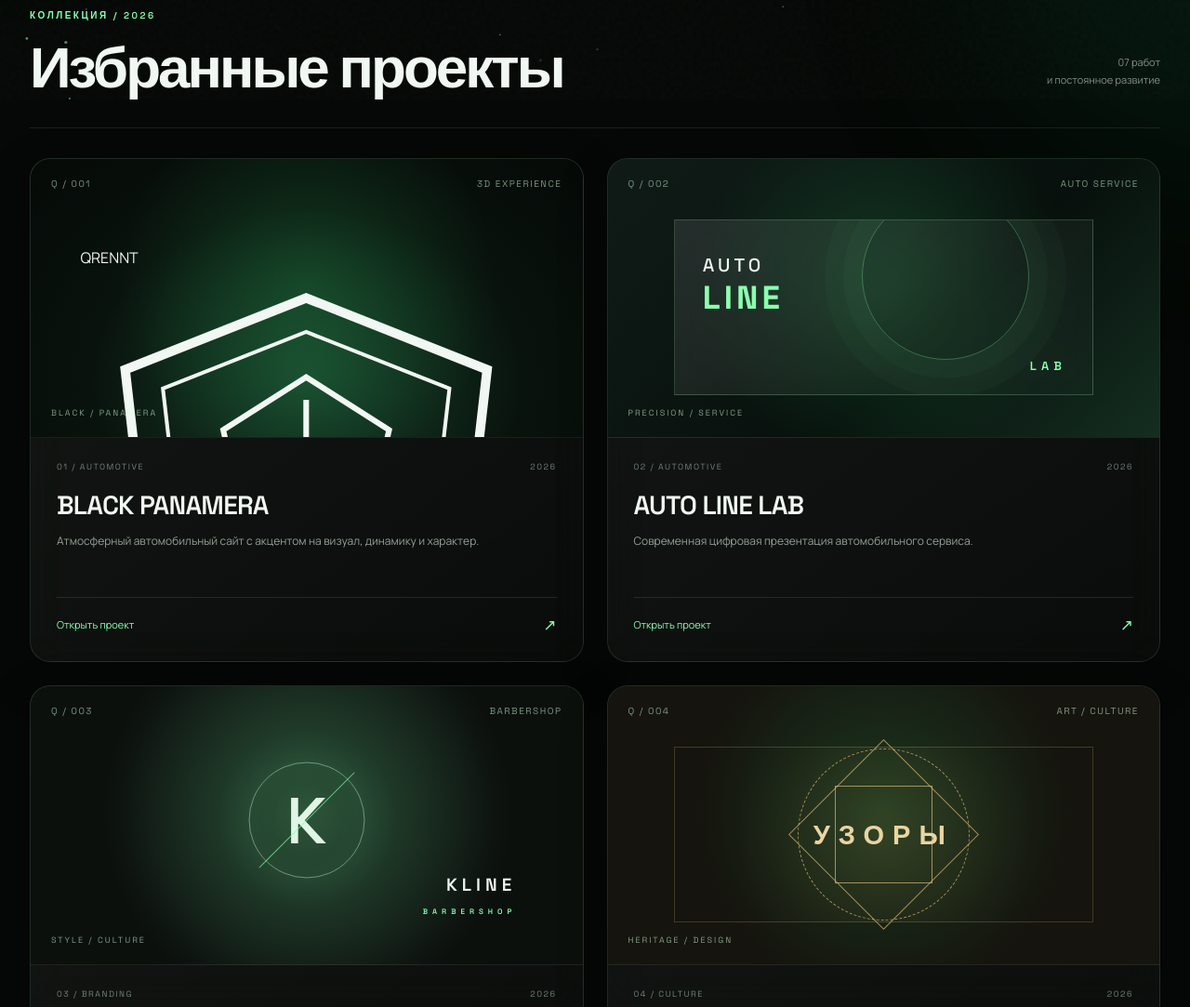
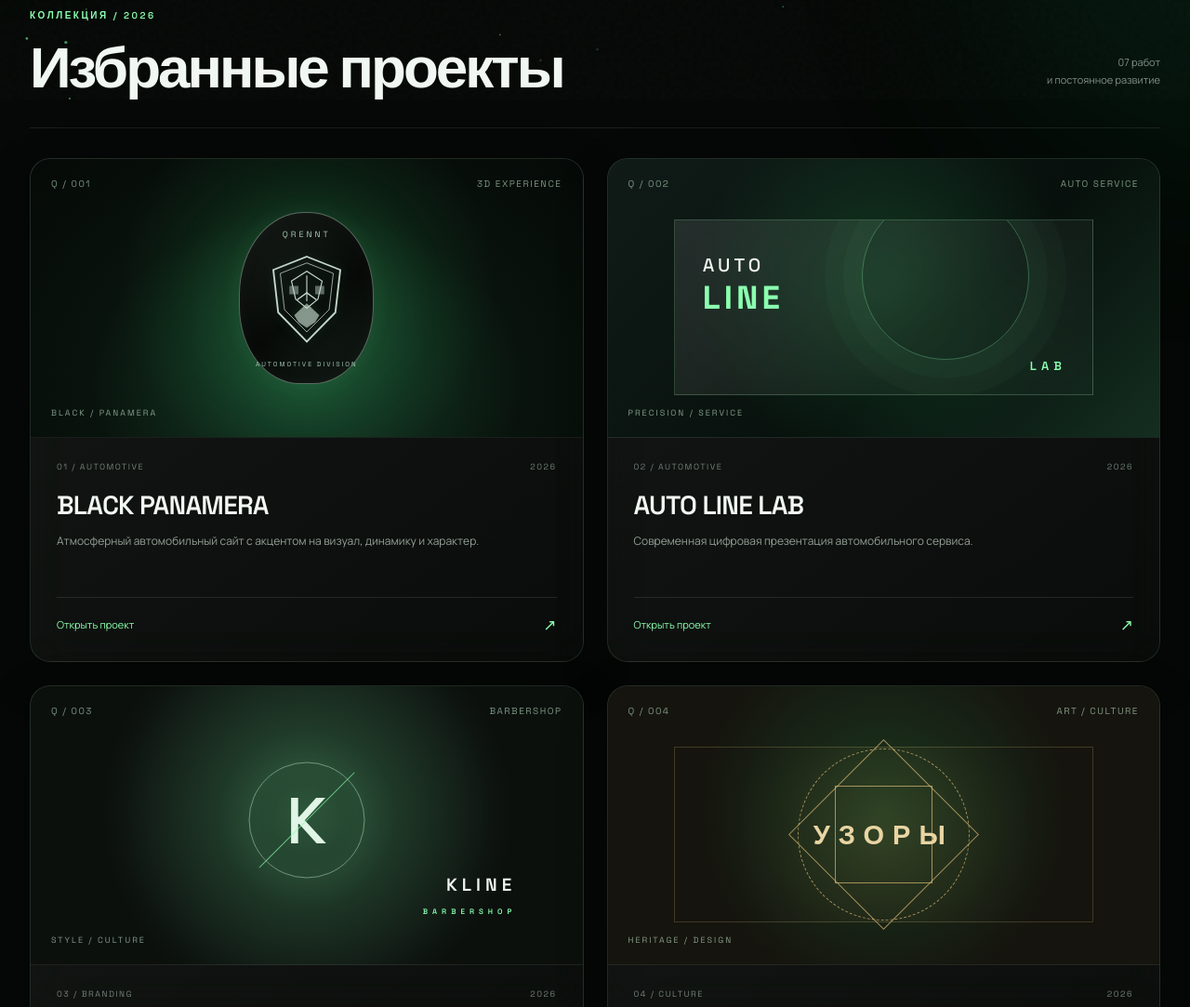
Before and after one commit to qrennt-work/qrennt_portfolio, a plain HTML site: page projects.html in a window 1280 px wide. Shown: the part 693-1776 px from the top of the page at 93% size. Drawn offline with Linux system fonts and the light colour scheme.

```diff
--- a/projects.css
+++ b/projects.css
@@ -370,69 +370,107 @@ body::before {
 .project-link span:last-child { font-size: 17px; transition: transform .3s; }
 .project-link:hover span:last-child { transform: translate(4px,-4px); }
 
-/* BLACK PANAMERA */
+/* BLACK PANAMERA — STATIC CUSTOM CREST */
+
 .visual-car {
-  background: radial-gradient(ellipse at 50% 80%, #17442b, #09130d 55%, #050907);
+  background:
+    radial-gradient(ellipse at 50% 80%, #17442b, #09130d 55%, #050907);
 }
-.car-scene {
+
+.visual-car .car-body,
+.visual-car .car-window,
+.visual-car .car-wheel,
+.visual-car .car-light,
+.visual-car .car-floor {
+  display: none !important;
+}
+
+.crest-scene {
   position: absolute;
-  width: 82%;
-  height: 140px;
-  left: 9%;
-  top: 95px;
-  animation: carHover 5s ease-in-out infinite;
+  inset: 0;
+  width: 100%;
+  height: 100%;
+  display: flex;
+  align-items: center;
+  justify-content: center;
+  overflow: hidden;
+  animation: none !important;
 }
-.car-body {
+
+.crest-glow {
   position: absolute;
+  width: 250px;
+  height: 250px;
+  border-radius: 50%;
+  background: radial-gradient(
+    circle,
+    rgba(95,210,135,.16) 0%,
+    rgba(95,210,135,.06) 42%,
+    transparent 72%
+  );
+  filter: blur(25px);
+}
+
+.car-crest {
+  position: relative;
+  width: 180px;
+  height: 220px;
+  display: flex;
+  align-items: center;
+  justify-content: center;
+  z-index: 2;
+}
+
+.crest-inner {
+  position: relative;
+  width: 145px;
+  height: 185px;
+  border: 1px solid rgba(185,220,195,.42);
+  border-radius: 48% 48% 45% 45%;
+  background:
+    linear-gradient(145deg, #1a211d, #080c09 55%, #17221b);
+  box-shadow:
+    inset 0 0 20px rgba(255,255,255,.035),
+    inset 0 0 45px rgba(0,0,0,.5),
+    0 0 25px rgba(90,210,130,.08);
+  display: flex;
+  flex-direction: column;
+  align-items: center;
+  justify-content: center;
+  gap: 12px;
+}
+
+.crest-top,
+.crest-bottom {
+  color: #a6cbb3;
+  font-family: var(--display);
+  letter-spacing: 3px;
+  font-size: 9px;
+  text-align: center;
+}
+
+.crest-symbol {
+  width: 90px;
+  height: 105px;
+  color: #c4d7cb;
+  filter: drop-shadow(0 0 6px rgba(112,230,160,.18));
+}
+
+.crest-symbol svg {
   width: 100%;
-  height: 55px;
-  bottom: 25px;
-  border-radius: 55% 35% 22% 20%;
-  background: linear-gradient(170deg, #56655b, #111b15 32%, #020504 75%);
-  border-bottom: 3px solid #8cffb0;
-  box-shadow: 0 18px 30px #000, inset 0 4px 10px rgba(255,255,255,.3);
-  transform: skewX(-8deg);
+  height: 100%;
 }
-.car-window {
-  position: absolute;
-  width: 43%;
-  height: 48px;
-  left: 30%;
-  top: 18px;
-  background: linear-gradient(135deg, #b3e8c2, #17291e 35%, #030806);
-  clip-path: polygon(20% 0, 78% 0, 100% 100%, 0 100%);
-  border-top: 1px solid #9bffb8;
+
+.crest-bottom {
+  font-size: 7px;
+  letter-spacing: 2px;
 }
-.car-light {
-  position: absolute;
-  right: 0;
-  bottom: 60px;
-  width: 28px;
-  height: 5px;
-  background: #aaffbf;
-  box-shadow: 0 0 20px #7dff9f;
-  transform: rotate(-8deg);
-}
-.car-wheel {
-  position: absolute;
-  bottom: 2px;
-  width: 42px;
-  height: 42px;
-  border: 7px solid #101711;
-  border-radius: 50%;
-  background: radial-gradient(circle, #b6ffc9 0 12%, #293c30 14% 35%, #050806 38%);
-  box-shadow: 0 0 0 1px #668c70;
-}
-.wheel-left { left: 17%; }
-.wheel-right { right: 14%; }
-.car-floor {
-  position: absolute;
-  bottom: 0;
-  width: 100%;
-  height: 15px;
-  background: #8cffb0;
-  filter: blur(30px);
-  opacity: .35;
+
+.crest-scene *,
+.crest-scene *::before,
+.crest-scene *::after {
+  animation: none !important;
+  transition: none !important;
 }
 
 /* AUTO LINE LAB */
@@ -734,11 +772,14 @@ body::before {
   .hero-orb { right: 0; opacity: .65; transform: scale(.8); }
   .hero h1 { letter-spacing: -4px; }
 }
+
 @media (max-width: 680px) {
   .site-header, .hero, .work-section, .footer, .end-panel {
     width: calc(100% - 36px);
   }
+
   .site-header { height: 72px; }
+
   .menu-toggle {
     display: flex;
     flex-direction: column;
@@ -748,7 +789,9 @@ body::before {
     padding: 10px;
     z-index: 25;
   }
+
   .menu-toggle span { width: 23px; height: 1px; background: var(--green); }
+
   .nav {
     display: none;
     position: absolute;
@@ -764,31 +807,45 @@ body::before {
     background: rgba(5,12,8,.96);
     backdrop-filter: blur(25px);
   }
+
   .nav.open { display: flex; }
   .nav a { font-size: 13px; }
   .header-right { margin-left: auto; margin-right: 12px; }
+
   .hero { min-height: 560px; padding-top: 90px; }
   .hero h1 { font-size: clamp(48px, 12vw, 72px); letter-spacing: -3px; }
+
   .hero-orb { width: 220px; height: 220px; top: 240px; right: -35px; opacity: .45; }
   .orb-glass { width: 125px; height: 125px; }
   .ring-one { width: 210px; height: 85px; }
   .ring-two { width: 240px; height: 105px; }
+
   .word-one { top: 220px; right: 4%; }
   .word-two { bottom: 80px; right: 0; }
   .word-three { display: none; }
+
   .hero-bottom { flex-direction: column; align-items: flex-start; gap: 10px; }
   .hero-bottom p { font-size: 12px; }
+
   .section-heading { align-items: flex-start; gap: 15px; }
   .section-heading h2 { font-size: 34px; letter-spacing: -2px; }
   .section-heading > p { font-size: 9px; }
+
   .project-grid { grid-template-columns: 1fr; gap: 18px; }
   .project-visual { height: 250px; }
   .project-info { padding: 22px; }
   .project-info p { min-height: 0; }
+
+  .car-crest { width: 145px; height: 190px; }
+  .crest-inner { width: 125px; height: 165px; }
+  .crest-symbol { width: 78px; height: 92px; }
+
   .end-panel { padding: 48px 25px; }
   .end-panel h2 { font-size: 39px; letter-spacing: -2px; }
+
   .footer { flex-wrap: wrap; padding: 25px 0; }
 }
+
 @media (prefers-reduced-motion: reduce) {
   *, *::before, *::after {
     scroll-behavior: auto !important;
```
